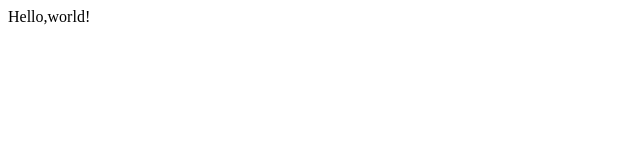
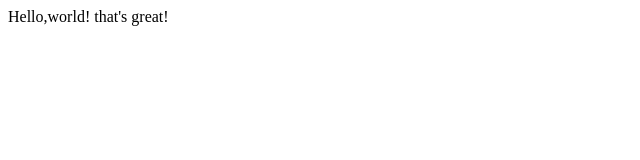
Before and after one commit to zaangular/lecture1, a plain HTML site: page index.html in a window 1280 px wide. Shown: the full height of the page, 0-640 px from the left. Drawn offline with Linux system fonts and the light colour scheme.

Commit message:
changed the body message

```diff
--- a/index.html
+++ b/index.html
@@ -8,7 +8,7 @@
 </head>
 
 <body>
-    Hello,world!
+    Hello,world! that's great!
 </body>
 
 </html>
```
